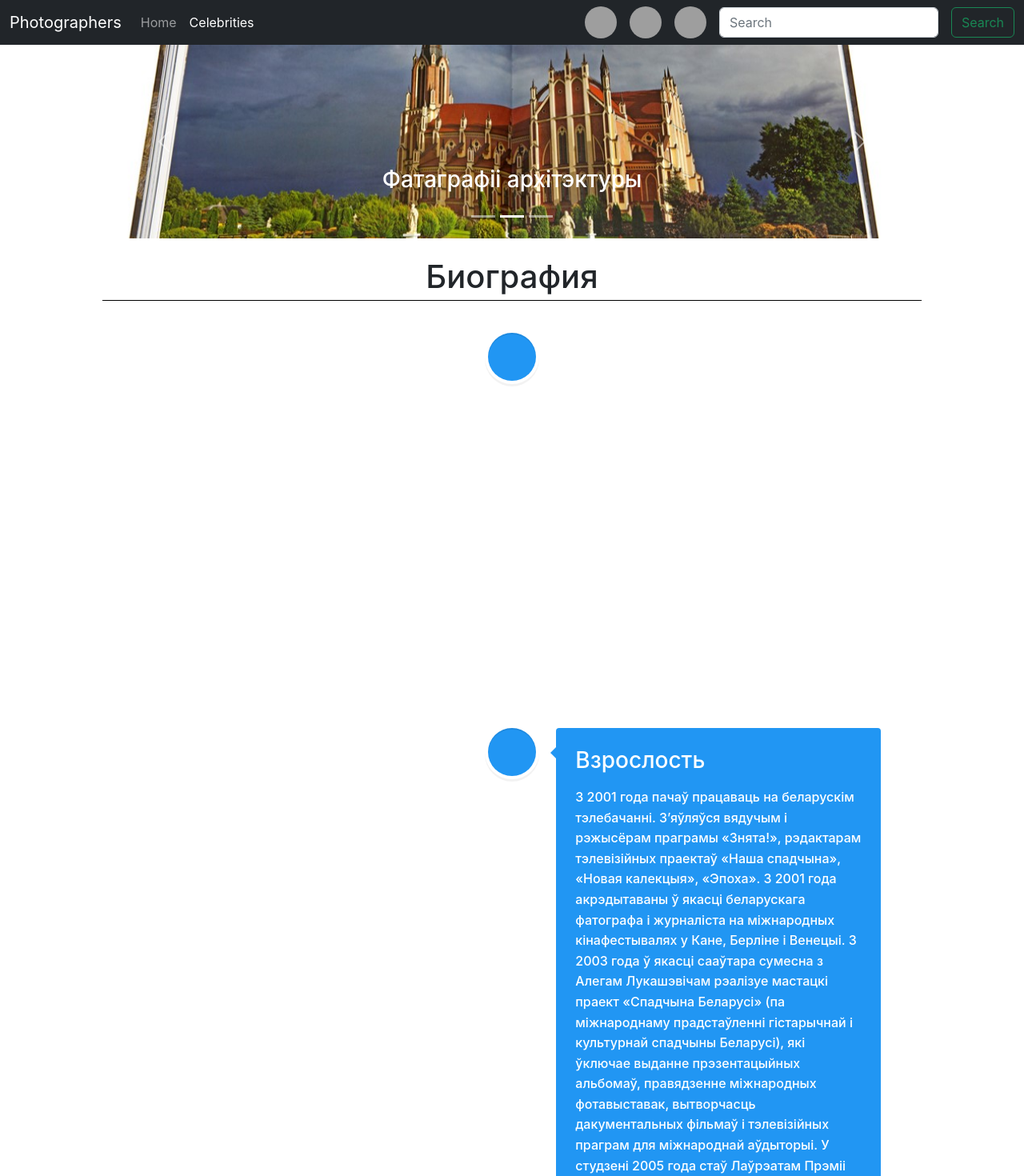
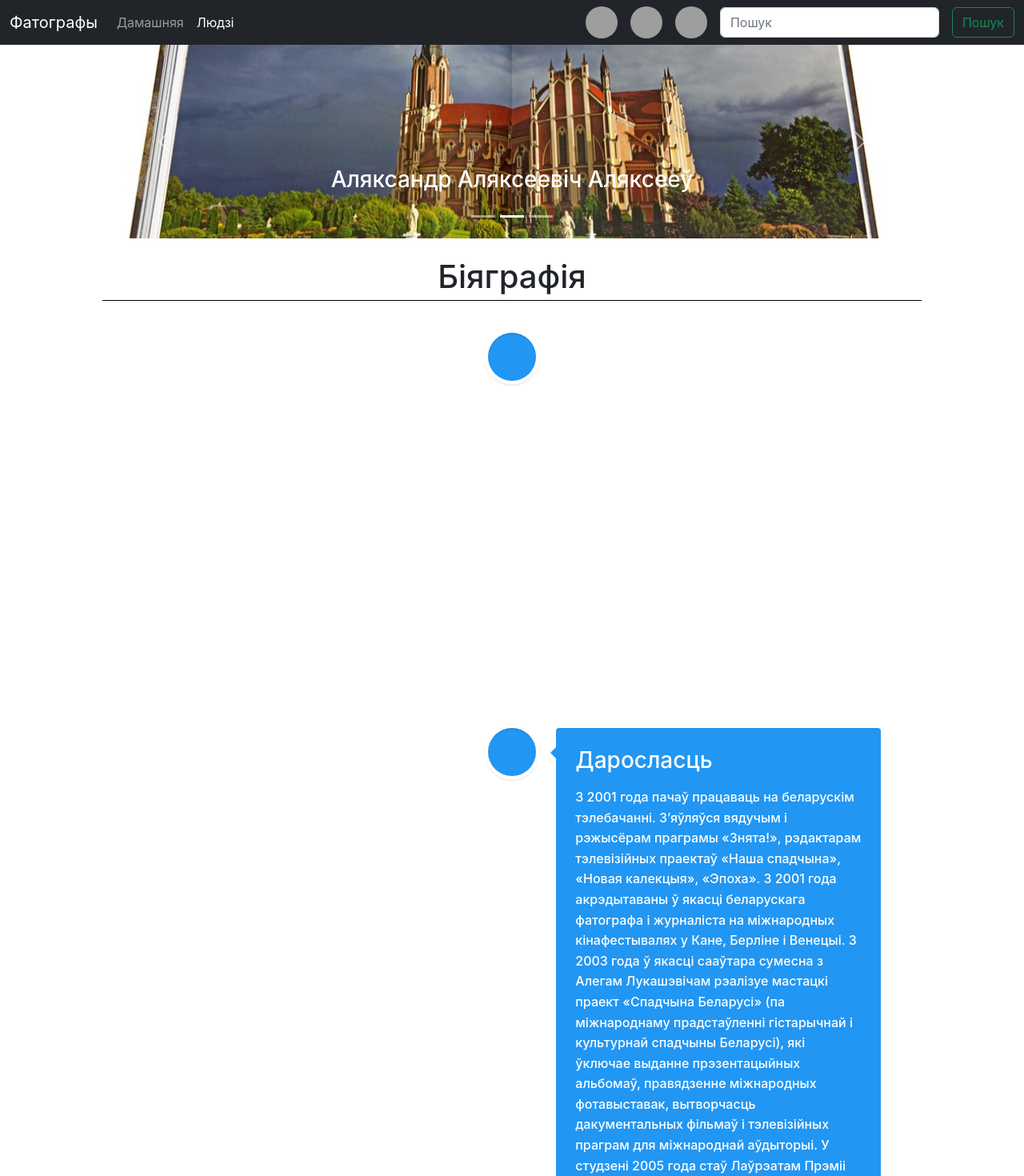
Before and after one commit to RBELS/rpi-lab-2, a React (Create React App) app: page /rpi-lab-2/people/1 in a window 1280 px wide. Shown: the top 1470 px of the page at 80% size. Built offline with nearby package versions, Linux system fonts and the light colour scheme; grey boxes are pictures that could not be loaded.

Commit message:
Translations added. Only need to add language component to header.

```diff
--- a/package.json
+++ b/package.json
@@ -8,9 +8,11 @@
     "@testing-library/react": "^13.4.0",
     "@testing-library/user-event": "^13.5.0",
     "bootstrap": "^5.2.3",
+    "i18next": "^22.4.5",
     "react": "^18.2.0",
     "react-bootstrap": "^2.6.0",
     "react-dom": "^18.2.0",
+    "react-i18next": "^12.1.1",
     "react-redux": "^8.0.5",
     "react-router-dom": "^6.4.5",
     "react-scripts": "5.0.1",
--- a/src/components/HomePage/Description/Description.jsx
+++ b/src/components/HomePage/Description/Description.jsx
@@ -1,20 +1,20 @@
 import { Alert, Button, Image } from 'react-bootstrap'
+import { useTranslation } from 'react-i18next'
 import { NavLink as RouterLink } from 'react-router-dom'
 import styles from './Description.module.css'
 
 const Description = ({ person }) => {
+    const { t } = useTranslation()
 
     return <>
         <Alert variant='primary'>
-            <Alert.Heading>Фотографы Беларуси</Alert.Heading>
+            <Alert.Heading>{t('welcomeHeaderText')}</Alert.Heading>
             <p>
-                Добро пожаловать на этот интернет-портал!
-                Тут вы можете найти информацию о наиболее знаменитых белорусских фотографах.
-                Читайте и наслаждайтесь!
+                {t('welcomeText')}
             </p>
         </Alert>
         <Alert variant='primary'>
-            <Alert.Heading>Деятель дня</Alert.Heading>
+            <Alert.Heading>{t('artistOfTheDayText')}</Alert.Heading>
             <p className={`${styles.info}`}>
                 <Image className={styles.personImage} src={person.photo} />
                 <div className={styles.textInfo}>
@@ -22,8 +22,9 @@ const Description = ({ person }) => {
                     <p className={styles.smallTextDescription}>
                         {person.shortBio}
                     </p>
+
                     <RouterLink to={`/people/${person.id}`}>
-                        <Button variant='primary'>Персональная страница</Button>
+                        <Button variant='primary'>{t('personalPageText')}</Button>
                     </RouterLink>
                 </div>
             </p>
--- a/src/components/NavBar/NavBar.jsx
+++ b/src/components/NavBar/NavBar.jsx
@@ -5,6 +5,7 @@ import { useSelector } from 'react-redux'
 import dataSelectors from '../../store/reducers/dataReducer/dataSelectors'
 import DeveloperItem from './DeveloperItem'
 import { useState } from 'react'
+import { useTranslation } from 'react-i18next'
 
 const NavBar = () => {
     const navigate = useNavigate()
@@ -21,15 +22,17 @@ const NavBar = () => {
         navigate('/people', { state: { searchData } })
     }
 
+    const { t } = useTranslation()
+
     return (
         <Navbar collapseOnSelect expand='lg' bg='dark' variant='dark'>
             <Container fluid>
-                <Navbar.Brand as={RouterLink} to='/'>Photographers</Navbar.Brand>
+                <Navbar.Brand as={RouterLink} to='/'>{t('websiteLogo')}</Navbar.Brand>
                 <Navbar.Toggle aria-controls="navbarScroll" />
                 <Navbar.Collapse>
                     <Nav className='me-auto'>
-                        <Nav.Link as={RouterLink} to='/'>Home</Nav.Link>
-                        <Nav.Link as={RouterLink} to='/people'>Celebrities</Nav.Link>
+                        <Nav.Link as={RouterLink} to='/'>{t('homeLinkText')}</Nav.Link>
+                        <Nav.Link as={RouterLink} to='/people'>{t('peopleLinkText')}</Nav.Link>
                     </Nav>
 
                     <div className={`${styles.profileLinksWrapper} me-2`}>
@@ -40,13 +43,13 @@ const NavBar = () => {
                     <Form className='d-flex'>
                         <Form.Control
                             type="search"
-                            placeholder="Search"
+                            placeholder={t('searchButtonText')}
                             aria-label="Search"
                             className='me-3'
                             value={searchData}
                             onChange={onSearchDataChange}
                         />
-                        <Button variant="outline-success" onClick={onSearchBtClicked} >Search</Button>
+                        <Button variant="outline-success" onClick={onSearchBtClicked}>{t('searchButtonText')}</Button>
                     </Form>
                 </Navbar.Collapse>
             </Container>
--- a/src/components/PeopleListPage/PeopleListPage.jsx
+++ b/src/components/PeopleListPage/PeopleListPage.jsx
@@ -6,10 +6,12 @@ import dataSelectors from '../../store/reducers/dataReducer/dataSelectors';
 import Person from './Person';
 import { useState } from 'react';
 import { useEffect } from 'react';
+import { useTranslation } from 'react-i18next';
 
 
 const PeopleListPage = () => {
     const location = useLocation()
+    const { t } = useTranslation()
 
     const [searchData, setSearchData] = useState('')
     const celebrities = useSelector(dataSelectors.celebritiesFiltered(searchData))
@@ -25,12 +27,12 @@ const PeopleListPage = () => {
 
     return <div>
         <Container>
-            <h2 className='text-center m-4'>Фотографы</h2>
+            <h2 className='text-center m-4'>{t('websiteLogo')}</h2>
 
             <Form className={`d-flex ${styles.searchForm}`}>
                 <Form.Control
                     type="search"
-                    placeholder="Search"
+                    placeholder={t('searchButtonText')}
                     aria-label="Search"
                     className='me-3'
                     value={searchData || ''}
--- a/src/components/PeopleListPage/Person/Person.jsx
+++ b/src/components/PeopleListPage/Person/Person.jsx
@@ -1,6 +1,7 @@
 import styles from './Person.module.css'
 import { NavLink as RouterLink } from 'react-router-dom'
 import { Button } from 'react-bootstrap'
+import { t } from 'i18next'
 
 const Person = ({ person: { name, photo, id, shortBio} }) => {
     return <div className="col-12 col-md-6 col-lg-4">
@@ -12,7 +13,7 @@ const Person = ({ person: { name, photo, id, shortBio} }) => {
                 <h5 className="card-title">{name}</h5>
                 <p className="card-text">{shortBio}</p>
                 <RouterLink to={`/people/${id}`}>
-                    <Button variant='primary'>Персональная страница</Button>
+                    <Button variant='primary'>{t('personalPageText')}</Button>
                 </RouterLink>
             </div>
         </div>
--- a/src/components/PersonPage/PersonPage.jsx
+++ b/src/components/PersonPage/PersonPage.jsx
@@ -7,15 +7,17 @@ import 'react-vertical-timeline-component/style.min.css';
 import YoutubePlayer from 'react-youtube';
 import { useSelector } from 'react-redux';
 import dataSelectors from '../../store/reducers/dataReducer/dataSelectors';
+import { useTranslation } from 'react-i18next';
 
 const PersonPage = () => {
     const params = useParams()
+    const { t } = useTranslation()
     const celebrity = useSelector(dataSelectors.celebrityByIdSC(params.id))
 
     return celebrity && <div>
         <Slider celebrity={celebrity}/>
         <br></br>
-        <h1 className={`${styles.mainTitle}`}>Биография</h1>
+        <h1 className={`${styles.mainTitle}`}>{t('biographyText')}</h1>
         <VerticalTimeline>
             <VerticalTimelineElement
                 className="vertical-timeline-element--work"
@@ -23,7 +25,7 @@ const PersonPage = () => {
                 contentArrowStyle={{ borderRight: '7px solid  rgb(33, 150, 243)' }}
                 iconStyle={{ background: 'rgb(33, 150, 243)', color: '#fff' }}
             >
-                <h3 className="vertical-timeline-element-title">Юношество</h3>
+                <h3 className="vertical-timeline-element-title">{t('youthText')}</h3>
                 <p>
                     {celebrity.text[0]}
                 </p>
@@ -34,7 +36,7 @@ const PersonPage = () => {
                 contentArrowStyle={{ borderRight: '7px solid  rgb(33, 150, 243)' }}
                 iconStyle={{ background: 'rgb(33, 150, 243)', color: '#fff' }}
             >
-                <h3 className="vertical-timeline-element-title">Взрослость</h3>
+                <h3 className="vertical-timeline-element-title">{t('adulthoodText')}</h3>
                 <p>
                     {celebrity.text[1]}
                 </p>
@@ -45,14 +47,14 @@ const PersonPage = () => {
                 contentArrowStyle={{ borderRight: '7px solid  rgb(33, 150, 243)' }}
                 iconStyle={{ background: 'rgb(33, 150, 243)', color: '#fff' }}
             >
-                <h3 className="vertical-timeline-element-title">Старость</h3>
+                <h3 className="vertical-timeline-element-title">{t('oldageText')}</h3>
                 <p>
                     {celebrity.text[2]}
                 </p>
             </VerticalTimelineElement>
         </VerticalTimeline>
         <Alert variant='light'>
-            <Alert.Heading>Дополнительная информация</Alert.Heading>
+            <Alert.Heading>{t('additionalInfoText')}</Alert.Heading>
             <p className={`${styles.info}`}>
                 <YoutubePlayer
                     id="Yt"
--- a/src/components/PersonPage/Slider/Slider.jsx
+++ b/src/components/PersonPage/Slider/Slider.jsx
@@ -13,7 +13,7 @@ const Slider = ({ celebrity }) => {
                 />
                 <Carousel.Caption>
                     <h3>
-                        {celebrity.sliderTxt}
+                        {celebrity.name}
                     </h3>
                     <p></p>
                 </Carousel.Caption>
--- /dev/null
+++ b/src/i18n.js
@@ -0,0 +1,53 @@
+import i18n from 'i18next'
+import { initReactI18next } from 'react-i18next'
+
+const resources = {
+    en: {
+        translation: {
+            'websiteLogo': 'Photographers',
+            'homeLinkText': 'Home',
+            'peopleLinkText': 'People',
+            'searchButtonText': 'Search',
+            'personalPageText': 'Personal page',
+            'biographyText': 'Biography',
+            'additionalInfoText': 'Additional info',
+            'youthText': 'Youth',
+            'adulthoodText': 'Adulthood',
+            'oldageText': 'Old age',
+            'artistOfTheDayText': 'Artist of the day',
+            'welcomeHeaderText': 'Belarusian Photographers',
+            'welcomeText': 'Welcome to this internet portal! Here you can find information about the most famous Belarusian photographers. Read and enjoy!'
+        }
+    },
+    by: {
+        translation: {
+            'websiteLogo': 'Фатографы',
+            'homeLinkText': 'Дамашняя',
+            'peopleLinkText': 'Людзі',
+            'searchButtonText': 'Пошук',
+            'personalPageText': 'Персанальная старонка',
+            'biographyText': 'Біяграфія',
+            'additionalInfoText': 'Дадатковая інфармацыя',
+            'youthText': 'Маладосць',
+            'adulthoodText': 'Даросласць',
+            'oldageText': 'Старасць',
+            'artistOfTheDayText': 'Фатограф дня',
+            'welcomeHeaderText': 'Фатографы Беларусі',
+            'welcomeText': 'Сардэчна запрашаем на гэты інтэрнэт-партал! Тут вы можаце знайсьці інфармацыю пра найбольш знакамітых беларускіх фатографаў. Чытайце і атрымлівайце асалоду!'
+        }
+    }
+}
+
+i18n
+    .use(initReactI18next)
+    .init({
+        resources,
+        lng: 'by',
+
+        interpolation: {
+            escapeValue: false
+        }
+    })
+
+
+export default i18n
--- a/src/index.js
+++ b/src/index.js
@@ -8,6 +8,7 @@ import { BrowserRouter as Router } from 'react-router-dom'
 import { Provider } from 'react-redux'
 import store from './store/store'
 
+import './i18n'
 
 
 const root = ReactDOM.createRoot(document.getElementById('root'));
```
Also changed, not shown: 1 other file (tests, documents, lock files or other folders).
